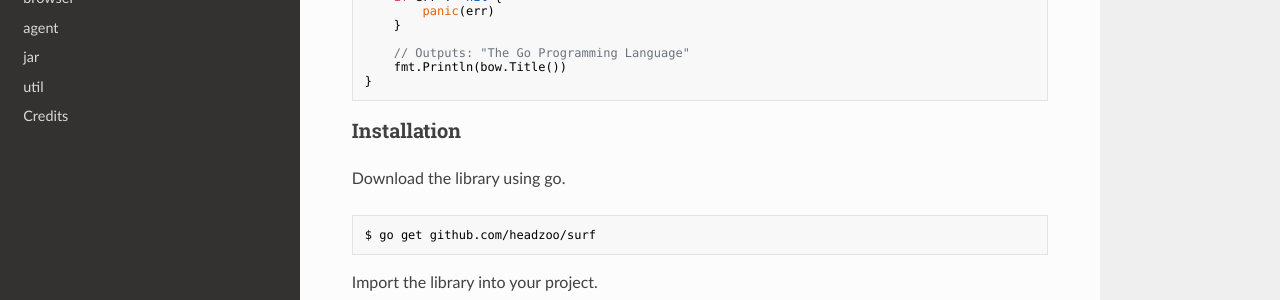
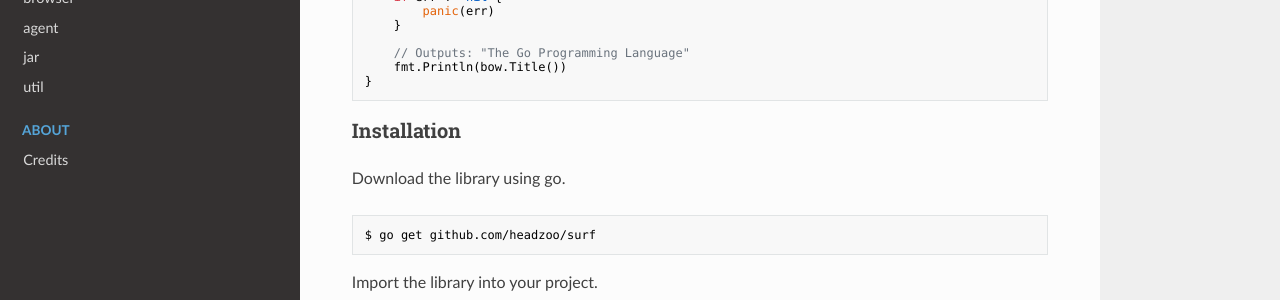
Before and after one commit to headzoo/surf, an MkDocs documentation site: the page built from docs/index.md, in a window 1280 px wide. Shown: the part 419-719 px from the top of the page. Built offline with MkDocs 1.6.1, drawn with Linux system fonts in a browser that asks for light colours; nearby versions of some CDN libraries; old or Windows-style settings are respelled for this version of MkDocs.

Commit message:
Updated docs

```diff
--- a/mkdocs.yml
+++ b/mkdocs.yml
@@ -14,4 +14,4 @@ pages:
 - [api/packages/agent.md, Packages, agent]
 - [api/packages/jar.md, Packages, jar]
 - [api/packages/util.md, Packages, util]
-- [credits.md, Credits]
+- [credits.md, About, Credits]
```
Also changed, not shown: docs/about/credits.md (renamed from docs/credits.md).
